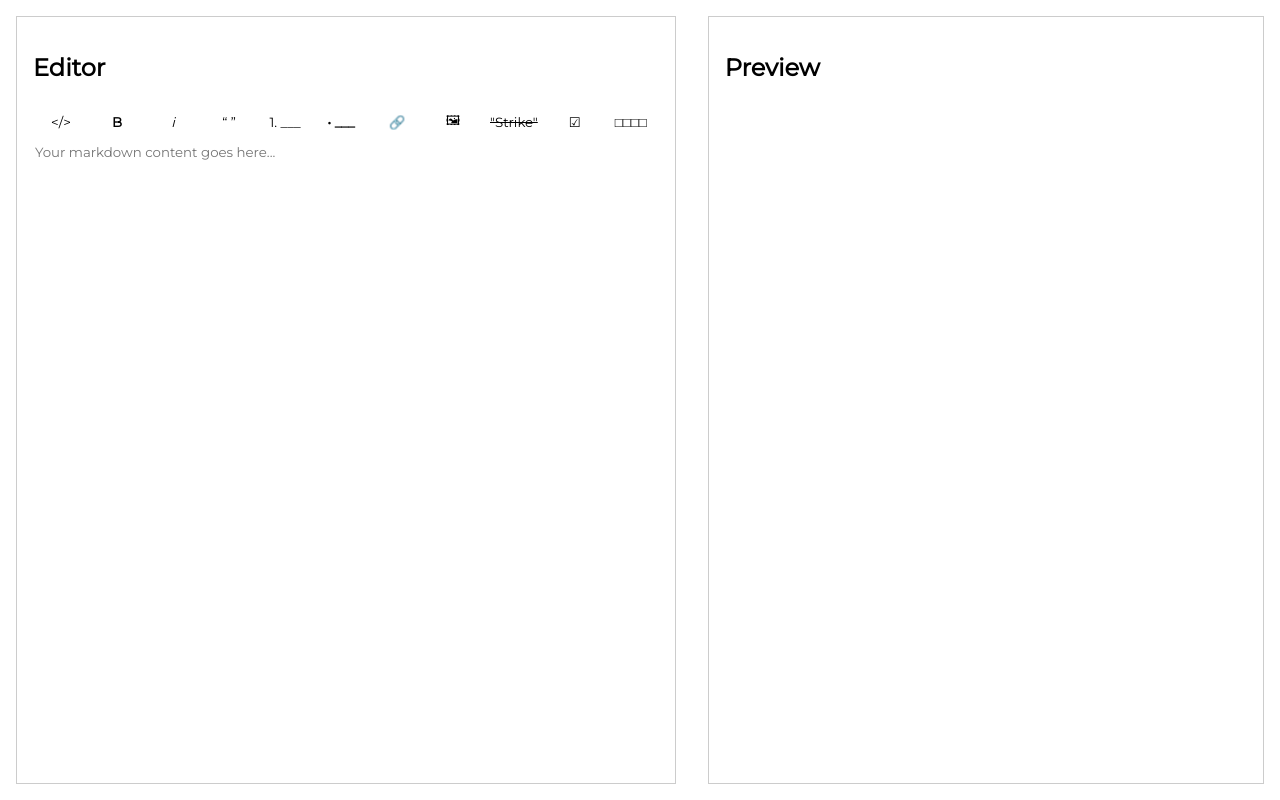
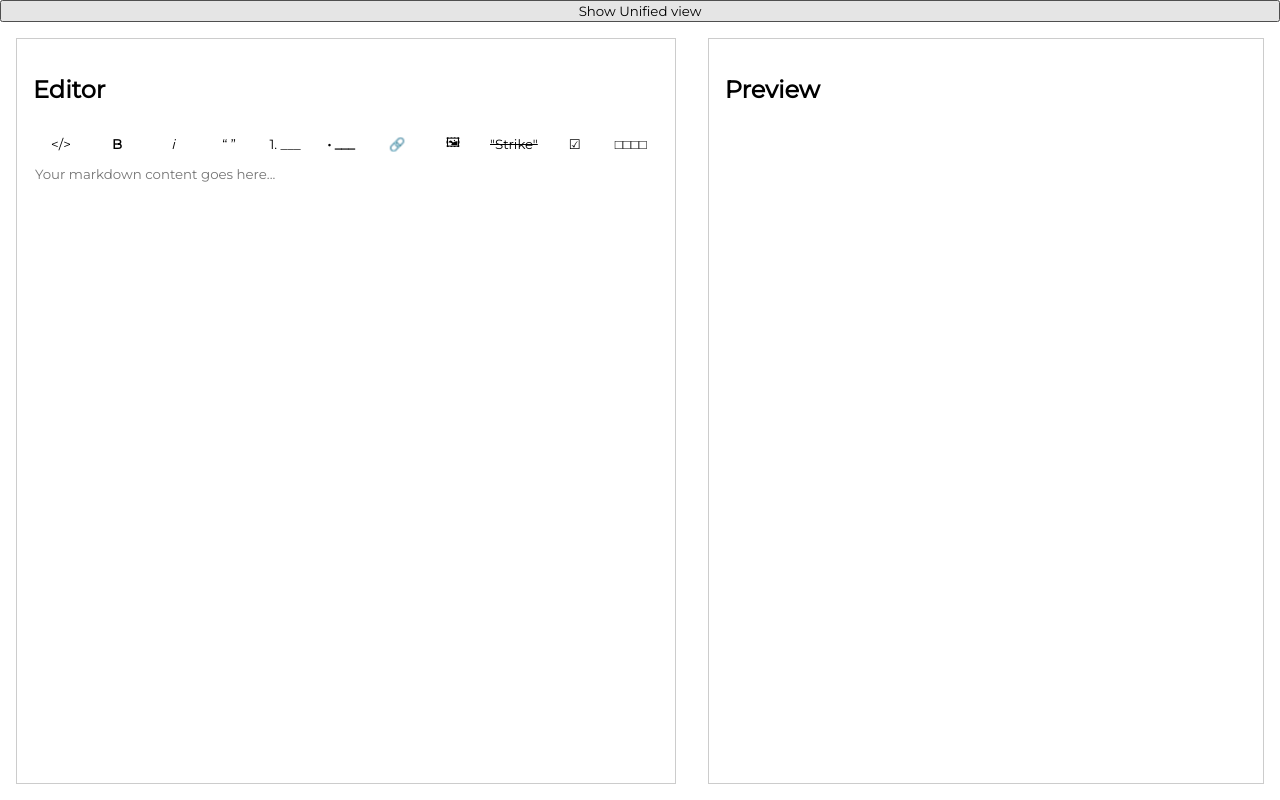
Before and after one commit to sriram23/md-editor, a React app: page / in a window 1280 px wide. Built offline with nearby package versions, Linux system fonts and the light colour scheme.

Commit message:
Implemented unified view and added support for html tags

```diff
--- a/package.json
+++ b/package.json
@@ -8,10 +8,12 @@
   "license": "MIT",
   "private": false,
   "dependencies": {
+    "idb": "^7.1.1",
     "prismjs": "^1.29.0",
     "react": "^18.2.0",
     "react-dom": "^18.2.0",
     "react-markdown": "^8.0.4",
+    "rehype-raw": "^6.1.1",
     "remark-gfm": "^3.0.1"
   },
   "devDependencies": {
--- a/src/components/Editor.jsx
+++ b/src/components/Editor.jsx
@@ -1,80 +1,85 @@
 import React, { useState, useEffect, useRef } from "react";
 import ReactMarkdown from "react-markdown";
+// Prism for code keyword highlight
 import Prism from "prismjs";
-import remarkGfm from 'remark-gfm'
-
+// remarkGfm for extended MD
+import remarkGfm from "remark-gfm";
+// rehypeRaw to accept html
+import rehypeRaw from "rehype-raw";
 import "./Editor.scss";
 
 const Editor = () => {
   const [md, setMd] = useState({ value: "", caret: -1, target: null });
+  const [splitView, setSplitView] = useState(true);
+  const [showEditor, setShowEditor] = useState(true);
   const textRef = useRef();
   const BUTTONS = [
     {
       id: 1,
       value: "code",
       label: "</>",
-      tooltip: "Insert Code snippet"
+      tooltip: "Insert Code snippet",
     },
     {
       id: 2,
       value: "bold",
-      label: (<b>{"\u0042"}</b>),
-      tooltip: "Insert Bold text"
+      label: <b>{"\u0042"}</b>,
+      tooltip: "Insert Bold text",
     },
     {
       id: 3,
       value: "italics",
-      label: (<i>{"\u0069"}</i>),
-      tooltip: "Insert Italics text"
+      label: <i>{"\u0069"}</i>,
+      tooltip: "Insert Italics text",
     },
     {
       id: 4,
       value: "quote",
       label: "“ ” ",
-      tooltip: "Insert Quote"
+      tooltip: "Insert Quote",
     },
     {
       id: 5,
       value: "ol",
-      label: (<div>1. ___</div>),
-      tooltip: "Insert orderd list"
+      label: <div>1. ___</div>,
+      tooltip: "Insert orderd list",
     },
     {
       id: 6,
       value: "ul",
-      label: (<b>{"\u2022 ___"}</b>),
-      tooltip: "Insert un-ordered list"
+      label: <b>{"\u2022 ___"}</b>,
+      tooltip: "Insert un-ordered list",
     },
     {
       id: 7,
       value: "link",
       label: "🔗",
-      tooltip: "Insert Link"
+      tooltip: "Insert Link",
     },
     {
       id: 8,
       value: "img",
       label: "🖼",
-      tooltip: "Insert image"
+      tooltip: "Insert image",
     },
     {
       id: 9,
       value: "strk",
-      label: (<strike>"Strike"</strike>),
-      tooltip: "Insert Strikethrough"
+      label: <strike>"Strike"</strike>,
+      tooltip: "Insert Strikethrough",
     },
     {
       id: 10,
       value: "check",
       label: "☑",
-      tooltip: "Insert Checklist"
+      tooltip: "Insert Checklist",
     },
     {
       id: 11,
       value: "table",
       label: "□□□□",
-      tooltip: "Insert table"
-    }
+      tooltip: "Insert table",
+    },
   ];
   useEffect(() => {
     Prism.highlightAll();
@@ -117,7 +122,7 @@ const Editor = () => {
  - [x] Item 2`,
       table: `|Heading 1| Heading 2 |
 |----------|----------|
-|Value1 | Value2 `
+|Value1 | Value2 `,
     };
     return syntax[type];
   };
@@ -131,7 +136,8 @@ const Editor = () => {
         value.substring(0, position) +
         syntax +
         "\n" +
-        value.substring(position)+"\n";
+        value.substring(position) +
+        "\n";
       setMd((pr) => ({
         ...pr,
         // TODO: Need to check why 3 works and lesser values doesn't work
@@ -156,12 +162,35 @@ const Editor = () => {
   };
 
   return (
+    <div className="main-editor-container">
+      <button
+        onClick={() => {
+          setSplitView(!splitView);
+        }}
+      >
+        {splitView ? "Show Unified view" : "Show Split view"}
+      </button>
+      {!splitView && (
+        <button
+          onClick={() => {
+            setShowEditor(!showEditor);
+          }}
+        >
+          {showEditor ? "Preview" : "Editor"}
+        </button>
+      )}
       <div className="editor-container">
+        {((!splitView && showEditor) || splitView) && (
           <div className="editor">
             <h2>Editor</h2>
             <div className="button-container">
               {BUTTONS.map((btn) => (
-            <button className="syntax-buttons" key={btn.id} title={btn.tooltip} onClick={() => insertTemplate(btn.value)}>
+                <button
+                  className="syntax-buttons"
+                  key={btn.id}
+                  title={btn.tooltip}
+                  onClick={() => insertTemplate(btn.value)}
+                >
                   {btn.label}
                 </button>
               ))}
@@ -175,9 +204,21 @@ const Editor = () => {
               value={md.value}
             ></textarea>
           </div>
+        )}
+
+        {((!splitView && !showEditor) || splitView) && (
           <div className="renderer">
             <h2>Preview</h2>
-        <ReactMarkdown key={md.value} className="react-markdown" remarkPlugins={[remarkGfm]}>{md.value}</ReactMarkdown>
+            <ReactMarkdown
+              key={md.value}
+              className="react-markdown"
+              remarkPlugins={[remarkGfm]}
+              rehypePlugins={[rehypeRaw]}
+            >
+              {md.value}
+            </ReactMarkdown>
+          </div>
+        )}
       </div>
     </div>
   );
--- a/src/components/Editor.scss
+++ b/src/components/Editor.scss
@@ -1,7 +1,11 @@
+.main-editor-container {
+    display: flex;
+    flex-direction: column;
+    height: 100vh;
 .editor-container {
     flex: 1;
     display: flex;
-    height: 100vh;
+    height: 100%;
     pre {
         border-radius: 1rem;
     }
@@ -47,3 +51,4 @@
         }
     }
 }
+}
```
Also changed, not shown: 1 other file (tests, documents, lock files or other folders). Lines whose indentation alone changed are shown as unchanged.
